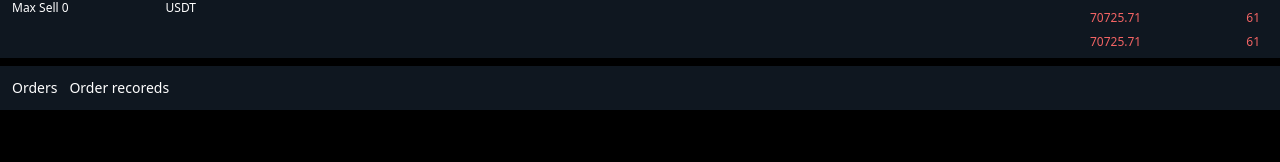
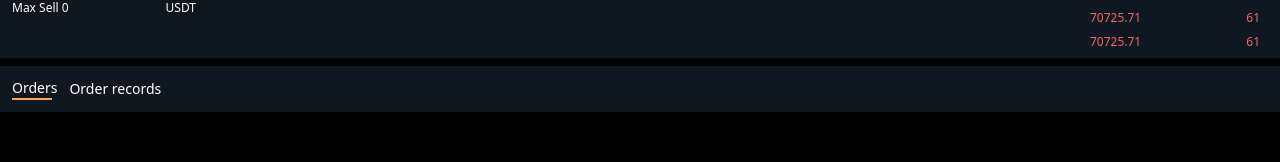
Before and after one commit to manuel-spec/DeriProtocol, a React (Vite) app: page / in a window 1280 px wide. Both pictures are taken after a click on the button "Spot". Shown: the part 346-508 px from the top of the page. Built offline with nearby package versions, Linux system fonts and the light colour scheme; no server answers.

Commit message:
Orders component

```diff
--- /dev/null
+++ b/src/components/Spot/Orders.jsx
@@ -0,0 +1,42 @@
+import { useState } from "react";
+
+const Orders = () => {
+  const [activeButton, setActiveButton] = useState("orders");
+  return (
+    <div className="flex flex-col text-white bg-[#0F1720] mt-2">
+      <div className="text-sm p-3 flex flex-row">
+        <div className="flex flex-col ">
+          <button
+            onClick={() => {
+              setActiveButton("orders");
+            }}
+          >
+            Orders
+          </button>
+          <span
+            className={
+              activeButton == "orders" ? "border border-[#FEA453] w-10" : ""
+            }
+          ></span>
+        </div>
+        <div className="flex flex-col justify-center items-center">
+          <button
+            className="ml-3"
+            onClick={() => {
+              setActiveButton("records");
+            }}
+          >
+            Order records
+          </button>
+          <span
+            className={
+              activeButton == "records" ? "border border-[#FEA453] w-10" : ""
+            }
+          ></span>
+        </div>
+      </div>
+    </div>
+  );
+};
+
+export default Orders;
--- a/src/components/Spot/Spot.jsx
+++ b/src/components/Spot/Spot.jsx
@@ -2,6 +2,7 @@ import { useState } from "react";
 import TuneIcon from "@mui/icons-material/Tune";
 import CandlestickChartOutlinedIcon from "@mui/icons-material/CandlestickChartOutlined";
 import Drawer from "@mui/material/Drawer";
+import Orders from "./Orders";
 
 const Spot = () => {
   const [open, setOpen] = useState(false);
@@ -184,16 +185,7 @@ const Spot = () => {
           </div>
         </div>
       </div>
-      <div className="flex flex-col text-white bg-[#0F1720] mt-2">
-        <div className="text-sm p-3 flex flex-row">
-          <div className="flex">
-            <button>Orders</button>
-          </div>
-          <div>
-            <button className="ml-3">Order recoreds</button>
-          </div>
-        </div>
-      </div>
+      <Orders />
     </div>
   );
 };
```
Also changed, not shown: src/assets/imgs/nodata.png (added).
